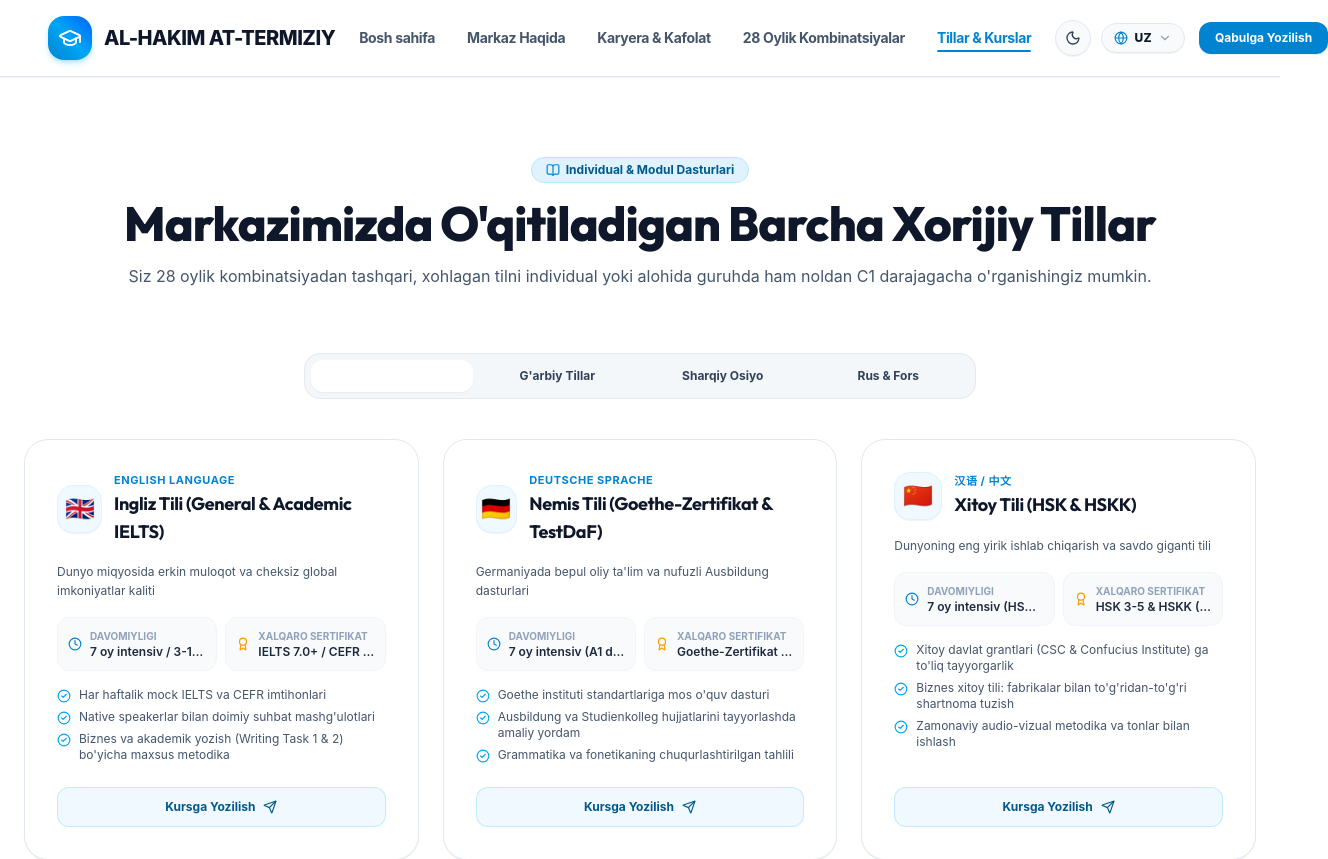
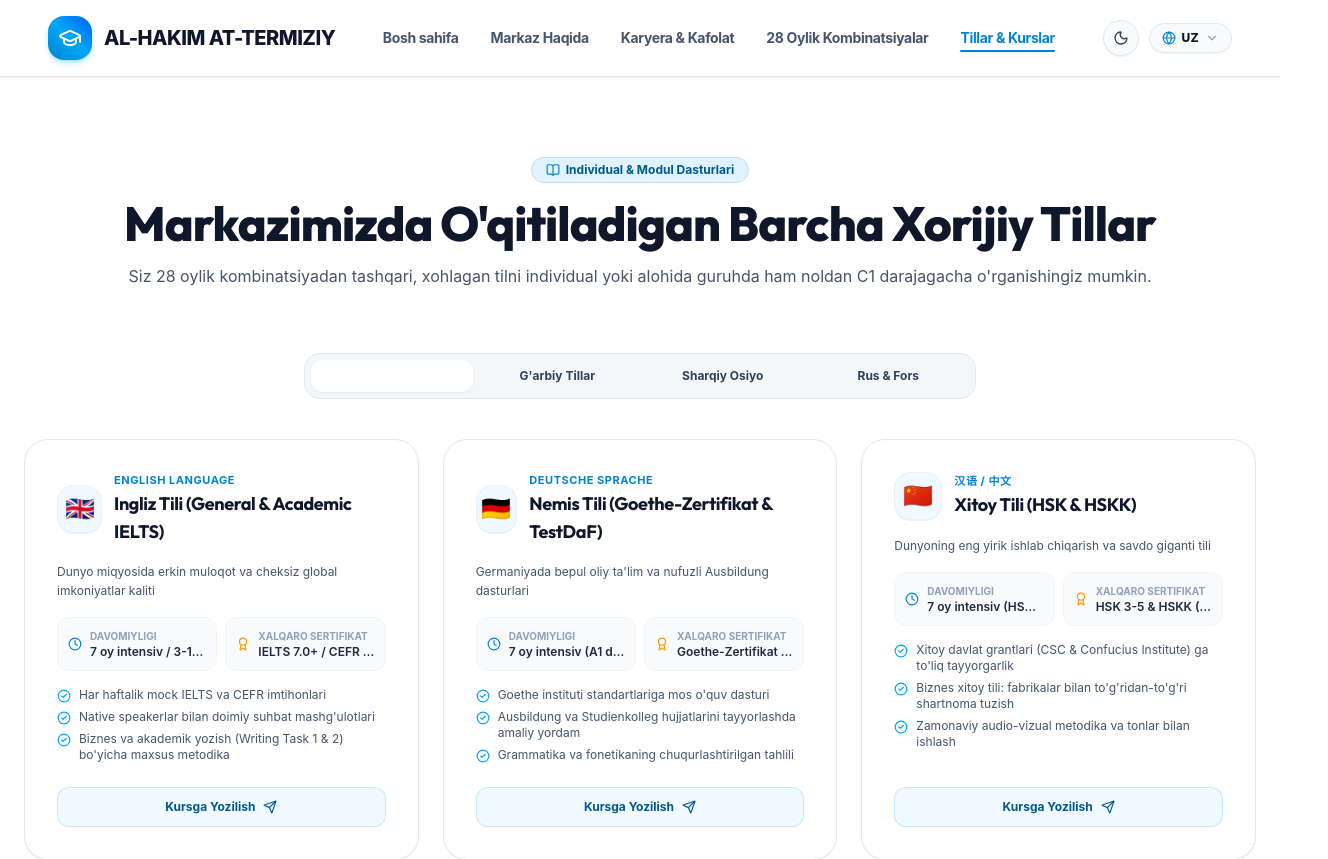
Before and after one commit to humoyun1773/at-termiziy, a React (Vite) app: page /courses in a window 1280 px wide. Shown: the top 859 px of the page, 1328 px wide, since content can reach past the window. Built offline with nearby package versions, Linux system fonts and the light colour scheme; a web font is replaced by a local one.

Commit message:
Remove Qabulga Yozilish button from Navbar

```diff
--- a/src/components/layout/Navbar.tsx
+++ b/src/components/layout/Navbar.tsx
@@ -4,7 +4,6 @@ import { useLanguage } from '../../context/LanguageContext';
 import { LanguageSwitcher } from '../common/LanguageSwitcher';
 import { ThemeToggle } from '../common/ThemeToggle';
 import { GraduationCap, Menu, X } from 'lucide-react';
-import { Button } from '../ui/button';
 
 export const Navbar: React.FC = () => {
   const { t } = useLanguage();
@@ -87,20 +86,10 @@ export const Navbar: React.FC = () => {
               })}
             </nav>
 
-            {/* Right Controls: Language, Theme & Contact CTA */}
+            {/* Right Controls: Language & Theme */}
             <div className="hidden lg:flex items-center gap-2.5">
               <ThemeToggle />
               <LanguageSwitcher />
-
-              <Button
-                asChild
-                size="sm"
-                className="ml-1 px-4 py-2 rounded-xl bg-sky-600 hover:bg-sky-700 text-white font-bold text-xs shadow-2xs hover:scale-102 transition-transform cursor-pointer"
-              >
-                <Link to="/contact">
-                  <span>{t.nav.applyBtn}</span>
-                </Link>
-              </Button>
             </div>
 
             {/* Mobile Navigation Toggle Button */}
```
